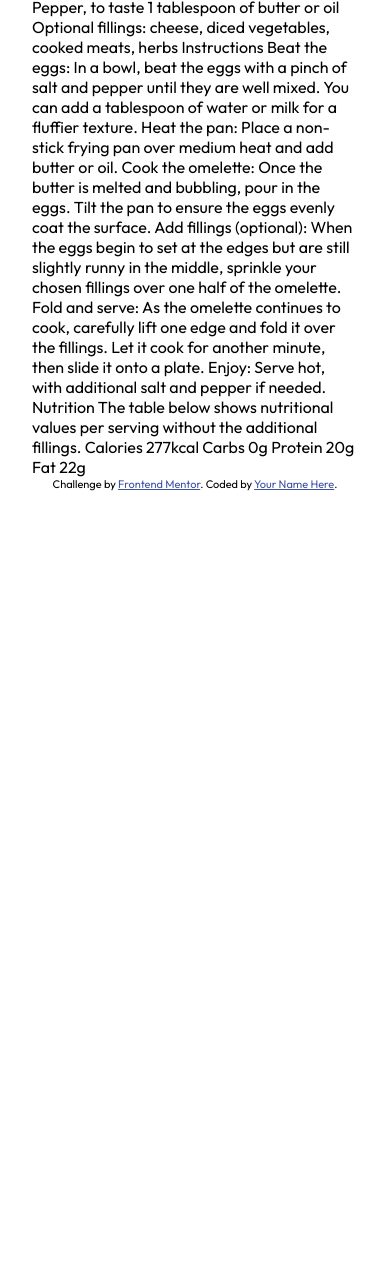
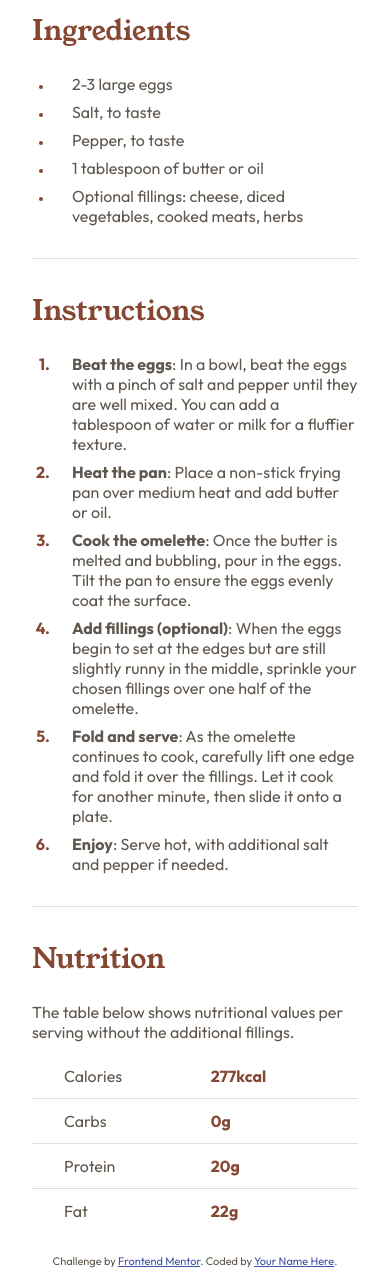
Before and after one commit to Amplificate/recipe, a plain HTML site: page index.html in a window 390 px wide. Shown: the part 627-1895 px from the top of the page. Before the commit the page ends 1118 px from the top, so only its background shows below. Drawn offline with Linux system fonts and the light colour scheme.

Commit message:
Finished mobile design

```diff
--- a/css/main.css
+++ b/css/main.css
@@ -1,11 +1,36 @@
 * {
     box-sizing: border-box;
+}
+
+:root {
+    --brandy-red: hsl(14, 45%, 36%);
+    --dark-raspberry: hsl(332, 51%, 32%);
+    --white: hsl(0, 0%, 100%);
+    --rose-white: hsl(330, 100%, 98%);
+    --eggshell: hsl(30, 54%, 90%);
+    --white-coffee: hsl(30, 18%, 87%);
+    --wenge-brown: hsl(30, 10%, 34%);
+    --dark-charcoal: hsl(24, 5%, 18%);
 }
 
 body {
     font-family: outfitFont;
     margin: 0;
+    color: var(--wenge-brown);
 }
+
+header {
+    margin-bottom: 2rem;
+}
+
+hr {
+    border: none;
+    background-color: var(--white-coffee);
+    height: 1px;
+    margin: 2rem 0;
+
+}
+
 
 img:first-of-type {
     display: block;
@@ -13,11 +38,13 @@ img:first-of-type {
     width: 100%;
 }
 
-ul {
+ul,
+ol {
+    margin: 0;
     padding-left: 1.3rem;
 
     li {
-        padding-left: 1rem;
+        padding-left: 1.2rem;
         margin-bottom: 0.5rem;
 
         &:last-child {
@@ -26,6 +53,38 @@ ul {
 
         &::marker {
             font-size: 0.7em;
+        }
+    }
+}
+
+ol li::marker {
+    font: bold 1rem outfitFont;
+}
+
+table {
+    width: 100%;
+    border-collapse: collapse;
+
+    tr:first-child td {
+        padding-top: 0;
+    }
+
+    tr:last-child td {
+        border-bottom: none;
+        padding-bottom: 0;
+    }
+
+    td {
+        border-bottom: 1px solid var(--white-coffee);
+
+        &:nth-child(1) {
+            padding: 0.75rem 1rem 0.75rem 2rem;
+        }
+
+        &:nth-child(2) {
+            padding: 0.75rem 2rem 0.75rem 0;
+            color: var(--brandy-red);
+            font-weight: bold;
         }
     }
 }
@@ -39,16 +98,13 @@ ul {
     margin-bottom: 2rem;
 
     h1 {
-        color: #302d2c;
-        font-family: youngSerifFont;
-        font-size: 2.2em;
-        font-weight: normal;
+        color: var(--dark-charcoal);
+        font: normal 2.25rem youngSerifFont;
         line-height: 1em;
     }
 
     p {
-        color: #5f574e;
-        line-height: 1.5em;
+        line-height: 1.5rem;
         margin: 0;
 
     }
@@ -57,36 +113,48 @@ ul {
 .preparation {
 
     background-color: #fff7fb;
-    border-radius: 12px;
+    border-radius: 0.75rem;
     padding: 1.5rem;
 
-    h2,
-    ul {
+    h2 {
         margin: 0;
-    }
-
-    h2 {
-        color: #7b284f;
+        color: var(--dark-raspberry);
         font-size: 1.2rem;
         margin-bottom: 1rem;
     }
 
-    li {
-        color: #5f574e;
-
-        &::marker {
-            color: #7b284f;
-        }
+    li::marker {
+        color: var(--dark-raspberry);
     }
 }
 
+main {
+
+    h2 {
+        margin: 0 0 1.5rem 0;
+        font: normal 1.75rem youngSerifFont;
+        color: var(--brandy-red);
+    }
+
+    p {
+        margin: 1.5rem 0;
+    }
+
+    li::marker {
+        color: var(--brandy-red);
+    }
+
+
+}
+
 .attribution {
+    margin: 3em auto auto auto;
     font-size: 11px;
     text-align: center;
-}
 
-.attribution a {
-    color: hsl(228, 45%, 44%);
+    a {
+        color: hsl(228, 45%, 44%);
+    }
 }
 
 @font-face {
--- a/index.html
+++ b/index.html
@@ -33,63 +33,98 @@
           Preparation time
         </h2>
         <ul>
-          <li><b>Total: </b>Approximately 10 minutes</li>
-          <li><b>Preparation: </b>5 minutes</li>
-          <li><b>Cooking: </b>5 minutes</li>
+          <li><b>Total</b>: Approximately 10 minutes</li>
+          <li><b>Preparation</b>: 5 minutes</li>
+          <li><b>Cooking</b>: 5 minutes</li>
         </ul>
       </div>
     </header>
 
+    <main>
 
+      <div class="ingredients">
+        <h2>Ingredients</h2>
+        <ul>
+          <li>2-3 large eggs</li>
+          <li>Salt, to taste</li>
+          <li>Pepper, to taste</li>
+          <li>1 tablespoon of butter or oil</li>
+          <li>Optional fillings: cheese, diced vegetables, cooked meats, herbs</li>
+        </ul>
+      </div>
 
+      <hr>
 
+      <div class="instructions">
+        <h2>Instructions</h2>
+        <ol>
+          <li>
+            <b>Beat the eggs</b>:
+            In a bowl, beat the eggs with a pinch of salt and pepper until they are well mixed.
+            You can add a tablespoon of water or milk for a fluffier texture.
+          </li>
+          <li>
+            <b>Heat the pan</b>:
+            Place a non-stick frying pan over
+            medium heat and add butter or oil.
+          </li>
+          <li>
+            <b>Cook the omelette</b>:
+            Once the butter is melted and bubbling, pour in the eggs. Tilt the pan to ensure
+            the eggs evenly coat the surface.
+          </li>
+          <li>
+            <b>Add fillings (optional)</b>:
+            When the eggs begin to set at the edges but are still slightly runny in the
+            middle, sprinkle your chosen fillings over one half of the omelette.
+          </li>
+          <li>
+            <b>Fold and serve</b>:
+            As the omelette continues to cook, carefully lift one edge and fold it over the
+            fillings. Let it cook for another minute, then slide it onto a plate.
+          </li>
+          <li>
+            <b>Enjoy</b>:
+            Serve hot, with additional salt and pepper if needed.
+          </li>
+        </ol>
+      </div>
 
+      <hr>
 
+      <div class="nutrition">
+        <h2>Nutrition</h2>
+        <p>
+          The table below shows nutritional values
+          per serving without the additional fillings.
+        </p>
+        <table>
+          <tbody>
+            <tr>
+              <td>Calories</td>
+              <td>277kcal</td>
+            </tr>
+            <tr>
+              <td>Carbs</td>
+              <td>0g</td>
+            </tr>
+            <tr>
+              <td>Protein</td>
+              <td>20g</td>
+            </tr>
+            <tr>
+              <td>Fat</td>
+              <td>22g</td>
+            </tr>
+          </tbody>
+        </table>
+      </div>
 
-    Ingredients
-
-    2-3 large eggs
-    Salt, to taste
-    Pepper, to taste
-    1 tablespoon of butter or oil
-    Optional fillings: cheese, diced vegetables, cooked meats, herbs
-
-    Instructions
-
-    Beat the eggs: In a bowl, beat the eggs with a pinch of salt and pepper until they are well mixed.
-    You can add a tablespoon of water or milk for a fluffier texture.
-
-    Heat the pan: Place a non-stick frying pan over medium heat and add butter or oil.
-
-    Cook the omelette: Once the butter is melted and bubbling, pour in the eggs. Tilt the pan to ensure
-    the eggs evenly coat the surface.
-
-    Add fillings (optional): When the eggs begin to set at the edges but are still slightly runny in the
-    middle, sprinkle your chosen fillings over one half of the omelette.
-
-    Fold and serve: As the omelette continues to cook, carefully lift one edge and fold it over the
-    fillings. Let it cook for another minute, then slide it onto a plate.
-
-    Enjoy: Serve hot, with additional salt and pepper if needed.
-
-    Nutrition
-
-    The table below shows nutritional values per serving without the additional fillings.
-
-    Calories
-    277kcal
-
-    Carbs
-    0g
-
-    Protein
-    20g
-
-    Fat
-    22g
+    </main>
 
     <div class="attribution">
-      Challenge by <a href="https://www.frontendmentor.io?ref=challenge" target="_blank">Frontend Mentor</a>.
+      Challenge by
+      <a href="https://www.frontendmentor.io?ref=challenge" target="_blank">Frontend Mentor</a>.
       Coded by <a href="#">Your Name Here</a>.
     </div>
 
```
